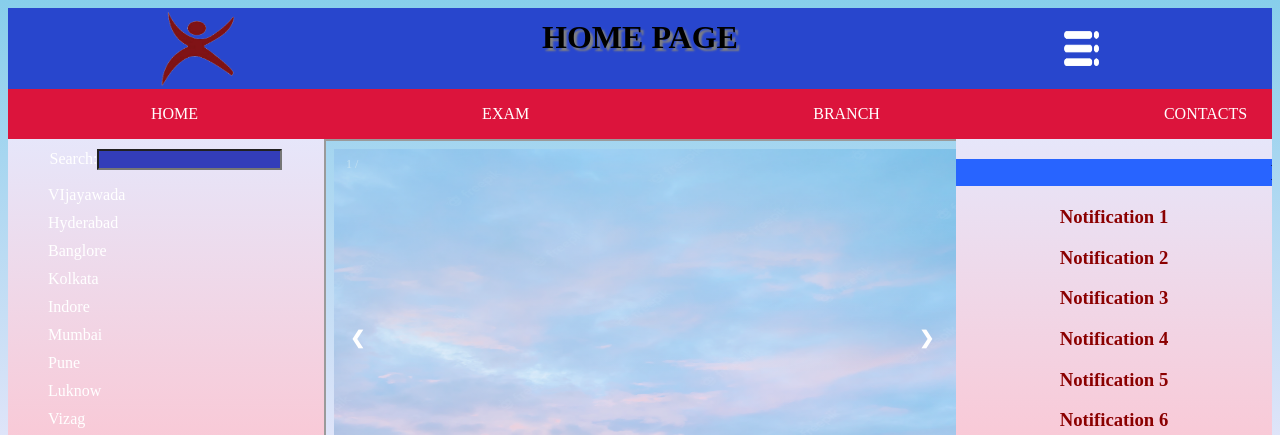
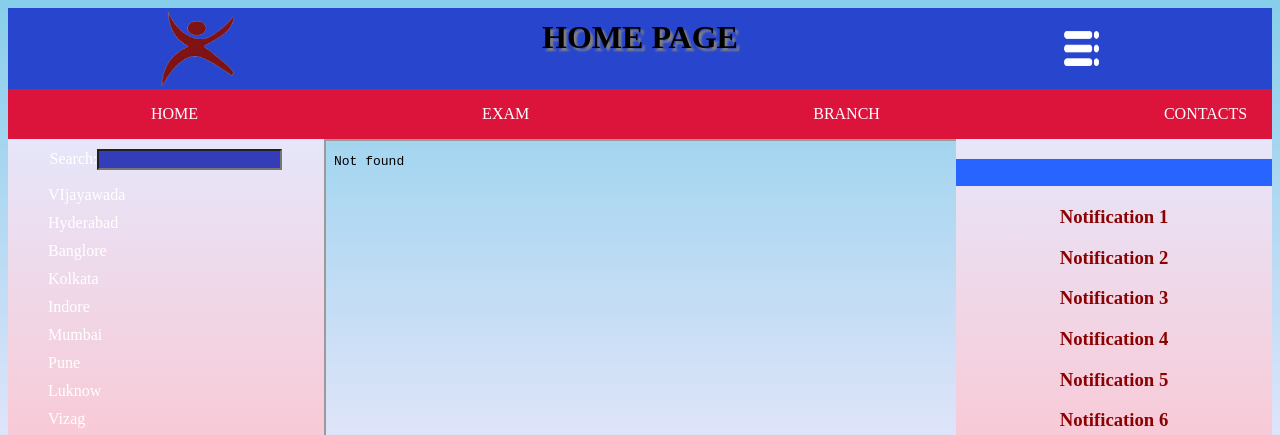
Before and after one commit to varadaddy/wt-projectt, a plain HTML site: page index.html in a window 1280 px wide. Shown: the top 435 px of the page. Drawn offline with Linux system fonts and the light colour scheme.

Commit message:
Update index.html

```diff
--- a/index.html
+++ b/index.html
@@ -285,7 +285,7 @@
                 <li>Delhi</li>
             </ul>
         </div>
-        <div id="main"><iframe name="frame" src="s.html">
+        <div id="main"><iframe name="frame" src="index.tml">
 
         </iframe></div>
         <div id="notifications">
```
